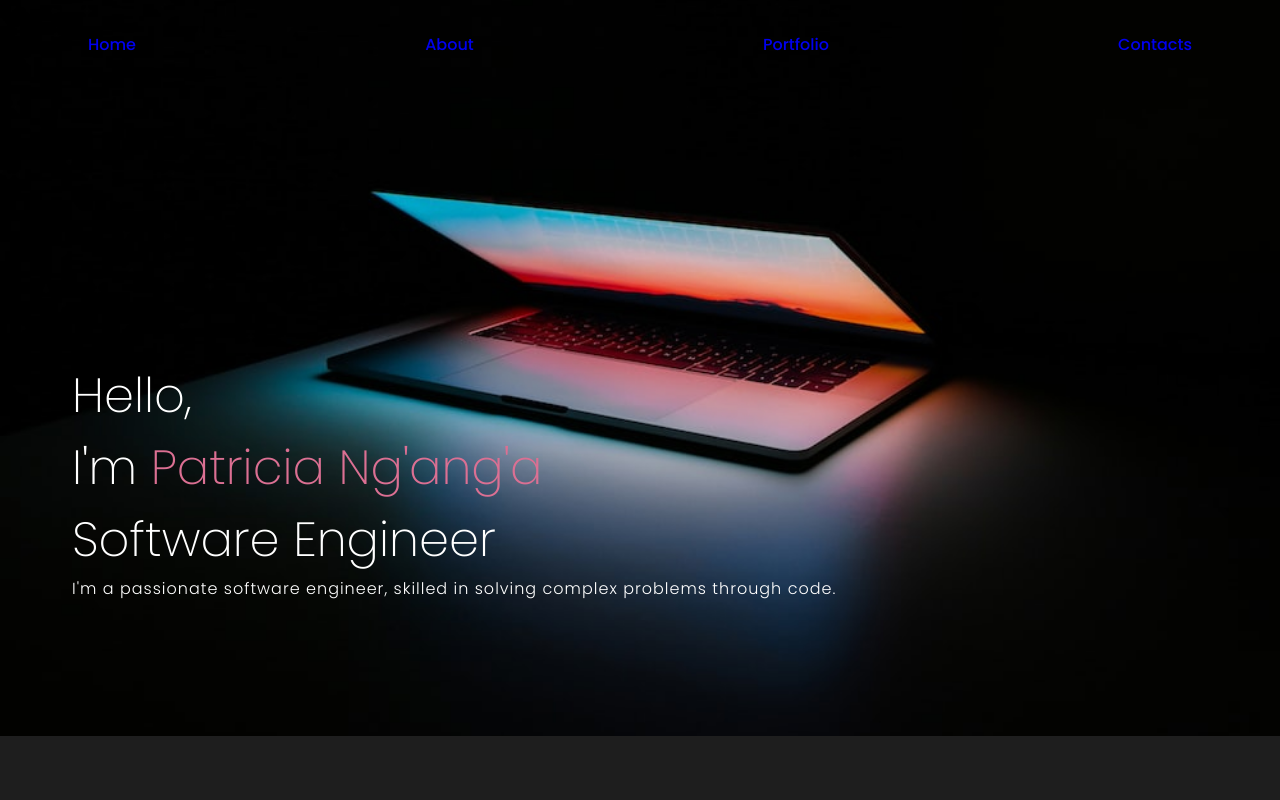
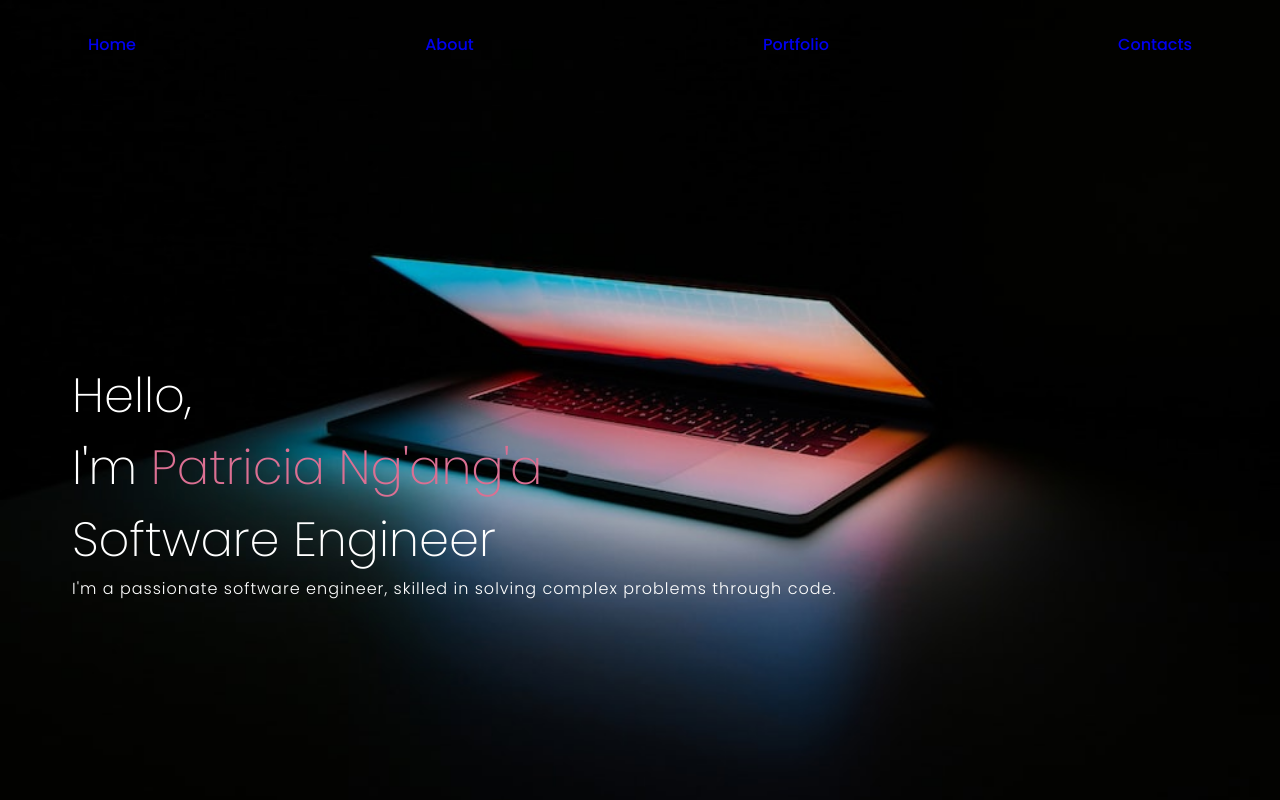
Before and after one commit to Pat-Nganga/Portfolio, a React (Create React App) app: page / in a window 1280 px wide. Shown: the top 800 px of the page. Built offline with nearby package versions, Linux system fonts and the light colour scheme.

Commit message:
Changed some styling

```diff
--- a/src/components/contact.css
+++ b/src/components/contact.css
@@ -23,6 +23,9 @@
   gap: 1rem;
   margin: 0 auto; /* Center the form horizontally */
   max-width: 40rem; /* Adjust the maximum width as needed */
+  /* background: rgb(60, 50, 50); */
+
+
 }
 
 .name,
--- a/src/components/home.css
+++ b/src/components/home.css
@@ -6,7 +6,7 @@
     overflow:hidden;
  }
 
- .bg{
+ /* .bg{
      position: absolute;
      top:-4rem;
      right:0 ;
@@ -14,8 +14,20 @@
      object-fit: cover;
      height: 100%;
      width: 100%;
-     background-size:calc(100);
- }
+     background-size:cover;
+ } */
+ .bg {
+    position: fixed; /* Use fixed position to cover the entire viewport */
+    top: 0;
+    left: 0;
+    width: 100%;
+    height: 100%;
+    z-index: -1;
+    object-fit: cover;
+    background-size: cover;
+    background-repeat: no-repeat;
+  }
+
 
  .introContent {
      height: 100vh;
```
